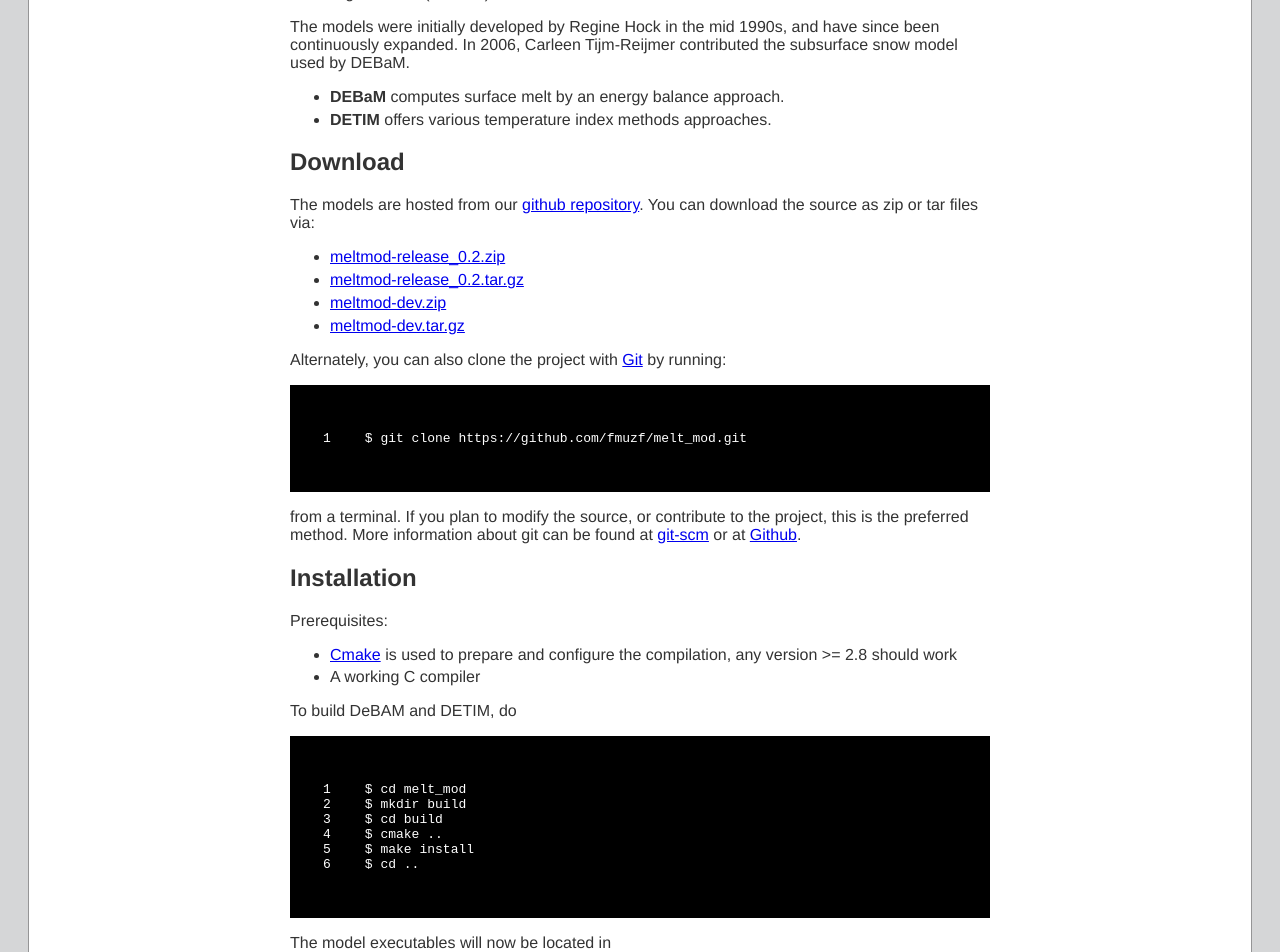
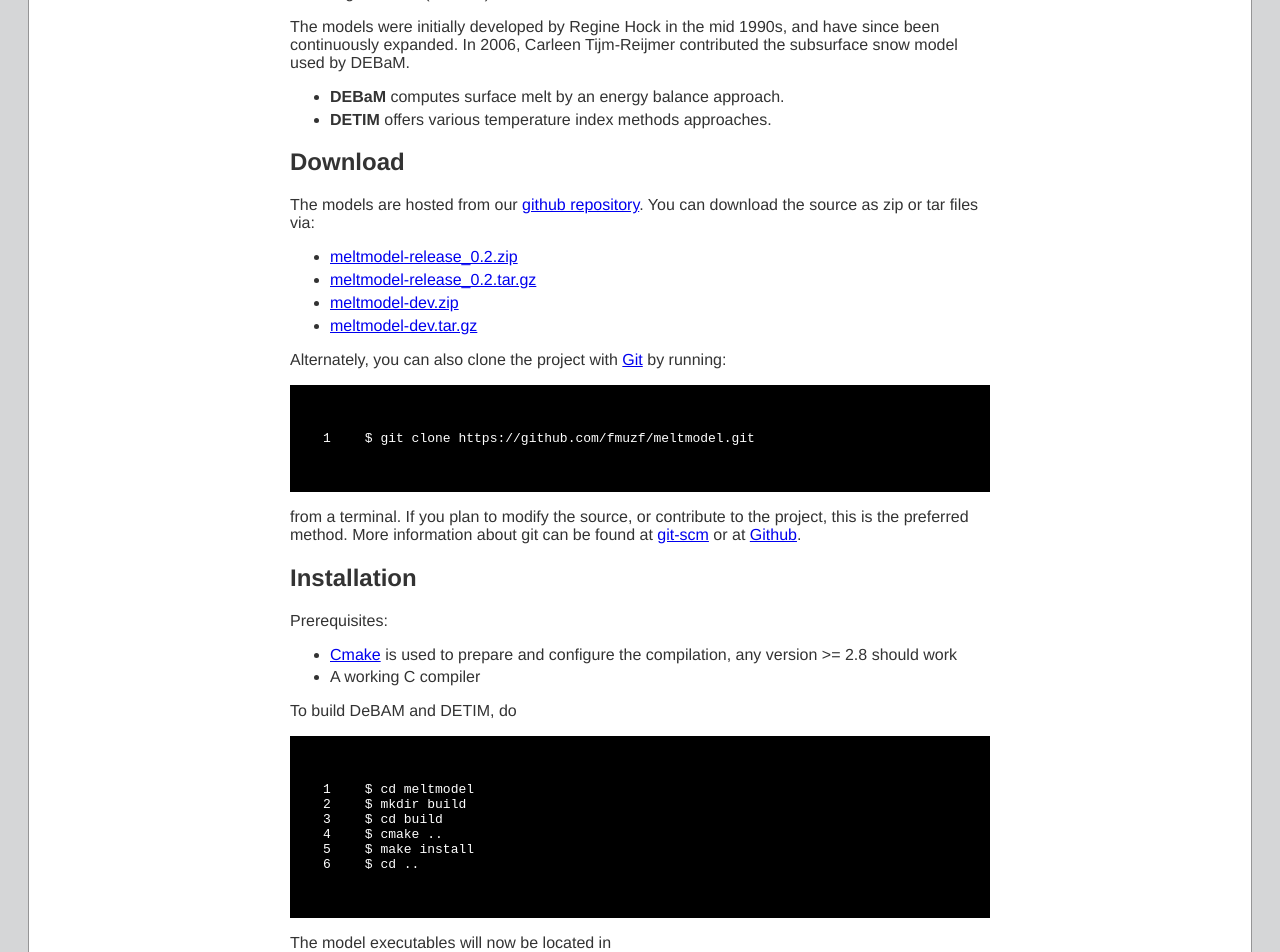
Before and after one commit to regine/meltmodel, a Jekyll site: the page built from index.md, in a window 1280 px wide. Shown: the part 530-1482 px from the top of the page. Built offline with Jekyll 4.4.1, drawn with Linux system fonts in a browser that asks for light colours; Markdown is read by kramdown in place of the engine named in the settings; some of the changed text lies outside the part shown.

Commit message:
changed to reflect new location

````diff
--- a/index.md
+++ b/index.md
@@ -2,7 +2,7 @@
 layout: front_page
 title: DEBaM and DETIM
 subtitle: Two Distributed Glacier Surface Mass-Balance and Discharge Models
-repo: http://github.com/fmuzf/melt_mod
+repo: http://github.com/fmuzf/meltmodel
 ---
 
 Overview
@@ -40,15 +40,15 @@ Download
 --------
 The models are hosted from our [github repository]({{%page.repo%}}).
 You can download the source as zip or tar files via:
--   [meltmod-release\_0.2.zip]({{%page.repo%}}/zipball/release_0.2)
--   [meltmod-release\_0.2.tar.gz]({{%page.repo%}}/tarball/release_0.2)
--   [meltmod-dev.zip]({{%page.repo%}}/zipball/dev)
--   [meltmod-dev.tar.gz]({{%page.repo%}}/tarball/dev)
+-   [meltmodel-release\_0.2.zip]({{%page.repo%}}/zipball/release_0.2)
+-   [meltmodel-release\_0.2.tar.gz]({{%page.repo%}}/tarball/release_0.2)
+-   [meltmodel-dev.zip]({{%page.repo%}}/zipball/dev)
+-   [meltmodel-dev.tar.gz]({{%page.repo%}}/tarball/dev)
 
 Alternately, you can also clone the project with [Git](http://git-scm.com) by
 running:
 
-    $ git clone https://github.com/fmuzf/melt_mod.git
+    $ git clone https://github.com/fmuzf/meltmodel.git
 
 from a terminal. If you plan to modify the source, or contribute to the
 project, this is the preferred method. More information about git can be
@@ -66,14 +66,14 @@ compilation, any version >= 2.8 should work
 
 To build DeBAM and DETIM, do
 
-    $ cd melt_mod
+    $ cd meltmodel
     $ mkdir build
     $ cd build
     $ cmake ..
     $ make install
     $ cd ..
 
-The model executables will now be located in ```melt_mod/bin```
+The model executables will now be located in ```meltmodel/bin```
 
 A more complete installation guide is available [here](install.html).
 
@@ -106,4 +106,4 @@ with us.
 If you find a glaring error or have suggestions how the manual can be improved, please feel free to let up know via the
 Github Issues page for the models or via email.
 
-Look at our [changelog]({{page.repo}}/tree/release_0.2/doc/changes.md) for recent updates.
+Look at our [changelog]({{page.repo}}/tree/release_0.2/changes.md) for recent updates.
````
Also changed, not shown: install.md (+8 -8 lines), references.md (+1 -1 lines).
